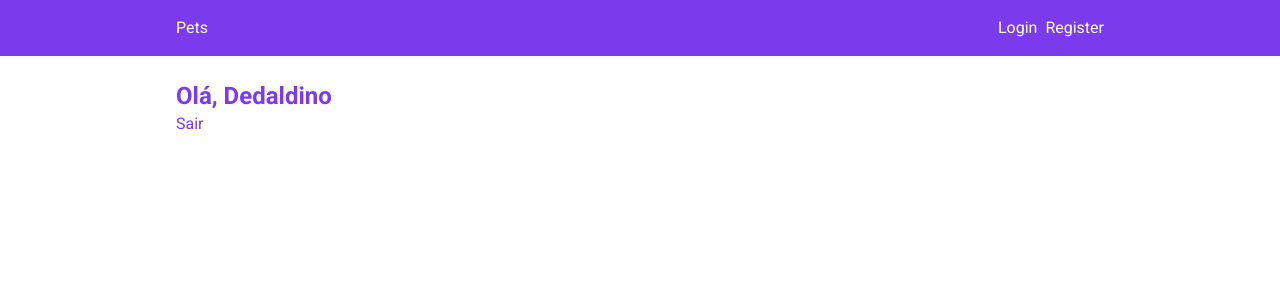
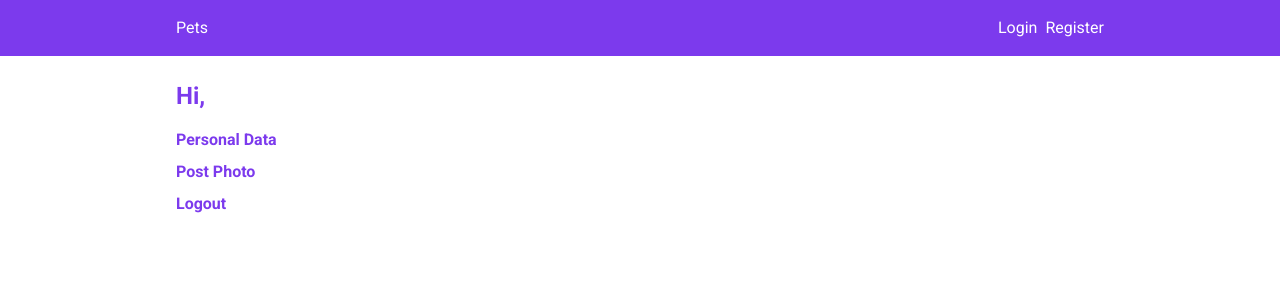
Before and after one commit to Dedaldino-Papelo/pets_app, a React (Create React App) app in the folder client/: page /user/profile in a window 1280 px wide. Shown: the top 300 px of the page. Built offline with nearby package versions, Linux system fonts and the light colour scheme.

Commit message:
populate the user find by id route

```diff
--- a/client/src/Pages/Homepage.jsx
+++ b/client/src/Pages/Homepage.jsx
@@ -1,5 +1,6 @@
 import { useEffect } from "react"
 import { useDispatch, useSelector } from "react-redux"
+import { useNavigate } from "react-router-dom"
 import Card from "../Components/Card"
 import Loader from "../Components/Loader"
 import { fetchPost } from "../redux/post/postSlice"
@@ -7,14 +8,22 @@ import PostModal from "./PostModal"
 
 const Homepage = () => {
   const dispatch = useDispatch()
+  const navigate = useNavigate()
 
   const postReducer = useSelector((state) =>state.postReducer)
   const {posts,hidden,loading} = postReducer
 
+  const userReducer = useSelector((state) =>state.userReducer)
+  const {users} = userReducer
+
 
   useEffect(() => {
+    if(users && !users.username){
+       return navigate('/login')
+    }
     dispatch(fetchPost())
-  }, [dispatch])
+
+  }, [dispatch,navigate,users.username,users])
 
   return (
     <>
--- a/client/src/Pages/PostModal.jsx
+++ b/client/src/Pages/PostModal.jsx
@@ -18,7 +18,7 @@ const PostModal = () => {
   }, [dispatch,id])
 
   return (
-    <div className="fixed bg-black z-1000 bg-opacity-50 inset-0" onClick={() => dispatch(closePopUp())}>
+    <div className="fixed bg-black z-1000 bg-opacity-60 inset-0" onClick={() => dispatch(closePopUp())}>
           {loadingModal && <Loader />}
       <div onClick={(e) => e.stopPropagation()} className='
           max-w-[940px]
@@ -32,12 +32,13 @@ const PostModal = () => {
           <img src={post.image} alt={post.name} className="w-full h-full object-cover"/>
         </div>
         <div>
-        <div>
-          <p className='flex justify-between'>
-            <span>@Cat</span>
+        <div className="p-8">
+          <p className='flex mb-4 justify-between'>
+            <span className="text-gray-400">by: {post.user ? post.user.username: ''}</span>
             <span>151134</span>
           </p>
-          <h1 className='text-2xl font-bold text-violet-700'>John Doe</h1>
+          <h1 className='text-3xl mb-4 font-bold text-violet-700'>{post.name}</h1>
+          <p className="">{post.description}</p>
         </div>
       </div>
     </div>
--- a/client/src/Pages/Profile.jsx
+++ b/client/src/Pages/Profile.jsx
@@ -1,12 +1,15 @@
 import React from 'react'
-import { useDispatch } from 'react-redux'
-import { useNavigate } from 'react-router-dom'
+import { useDispatch, useSelector } from 'react-redux'
+import { Link, useNavigate } from 'react-router-dom'
 import { logout } from '../redux/user/userSlice'
 
 const Profile = () => {
 
     const dispatch = useDispatch()
     const navigate = useNavigate()
+
+    const userReducer = useSelector((state) =>state.userReducer)
+    const {users} = userReducer
 
     const HandleLogout = () => {
         dispatch(logout())
@@ -15,11 +18,14 @@ const Profile = () => {
 
   return (
     <div className='max-w-[960px] mt-16 mx-auto p-4'>
-        <div className='text-violet-600 '>
-            <h1 className='text-2xl font-bold'>Olá, Dedaldino</h1>
-            <span className='cursor-pointer' onClick={HandleLogout}>Sair</span>
+        <div>
+            <div className='text-violet-600 font-bold flex flex-col'>
+                <h1 className='text-2xl mb-4'>Hi, {users.username}</h1>
+                <Link className='mb-2'>Personal Data</Link>
+                <Link className='mb-2'>Post Photo</Link>
+                <span className='cursor-pointer' onClick={HandleLogout}>Logout</span>
+            </div>
         </div>
-
     </div>
   )
 }
--- a/client/src/Redux/post/postSlice.js
+++ b/client/src/Redux/post/postSlice.js
@@ -13,7 +13,6 @@ export const fetchPost = createAsyncThunk('post/fetchposts', async () => {
 )
 
 export const fetchPostById = createAsyncThunk('post/fetchById', async (id) => {
-    console.log("id", id)
     try {
         const res = await axios.get(`http://localhost:8000/post/${id}`)
         return res.data
--- a/client/tailwind.config.js
+++ b/client/tailwind.config.js
@@ -21,7 +21,7 @@ module.exports = {
         'sans': 'inter, sans-serif'
       },
       animation:{
-        'scaileUp': 'scaileUp 0.3s 0s forwards',
+        'scaileUp': 'scaileUp 0.4s forwards',
       },
       keyframes: {
         scaileUp: {
```
Also changed, not shown: 1 other file (tests, documents, lock files or other folders).
